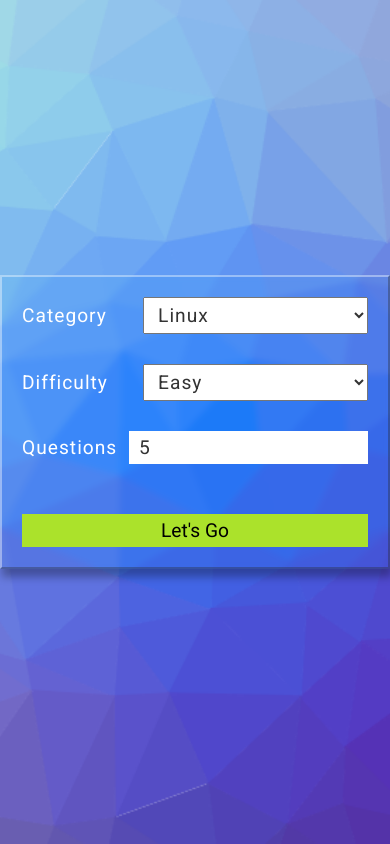
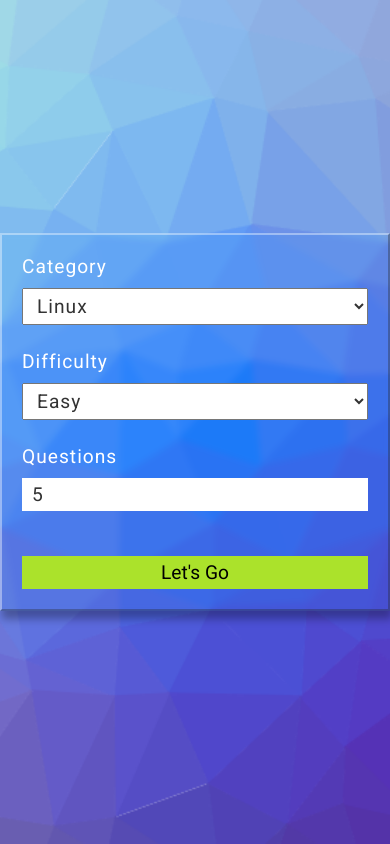
Before and after one commit to ddepu11/coding-quiz-react-app, a React (Create React App) app: page / in a window 390 px wide. Built offline with nearby package versions, Linux system fonts and the light colour scheme.

Commit message:
styled for mobile view

```diff
--- a/src/App.css
+++ b/src/App.css
@@ -135,11 +135,14 @@ select {
 }
 .tick {
   color: green;
+  font-size: 1.54em;
+}
+.write_answere span {
   font-size: 1.3em;
 }
 .quiz {
   display: grid;
-  grid-template-columns: repeat(2, minmax(100px, 200px));
+  grid-template-columns: repeat(2, minmax(100px, 250px));
   grid-template-areas:
     "h h"
     "s s";
@@ -162,7 +165,7 @@ select {
 }
 
 .q h3 {
-  font-size: 1.3em;
+  font-size: 1.4em;
   font-weight: 400;
   letter-spacing: 1px;
 }
@@ -176,6 +179,7 @@ select {
   display: block;
   padding: 10px 20px;
   margin-bottom: 10px;
+  font-size: 1em;
 }
 
 .res_overlay {
@@ -223,3 +227,62 @@ select {
 .play_again:hover {
   transform: scale(1.1) translateX(-5px);
 }
+@media (max-width: 510px) {
+  .form-control label {
+    font-size: 1.2em;
+    margin-bottom: 10px;
+  }
+  .form-control input {
+    width: 100%;
+  }
+
+  .form-control select {
+    font-size: 1.2em;
+    letter-spacing: 1px;
+    padding: 5px 10px;
+    width: 100%;
+  }
+  .form-control {
+    align-items: flex-start;
+    flex-direction: column;
+    padding: 0 0 25px;
+  }
+  .q h3 {
+    font-size: 1em;
+  }
+  .options button {
+    padding: 8px 16px;
+    margin-bottom: 10px;
+    font-size: 0.8em;
+  }
+  .next_q {
+    font-size: 0.8em;
+    padding: 10px 20px;
+    margin-top: 15px;
+    width: 100%;
+  }
+  .write_answere span {
+    font-size: 1em;
+  }
+  .tick {
+    font-size: 1.3em;
+  }
+  .res h1 {
+    font-size: 1em;
+    letter-spacing: 4px;
+    padding: 10px 10px;
+  }
+  .res p {
+    font-size: 0.8em;
+    padding: 10px 10px;
+  }
+  .play_again {
+    font-size: 0.8em;
+    padding: 10px 20px;
+    margin-top: 20px;
+    width: 50%;
+  }
+  .loading {
+    font-size: 1.2em;
+  }
+}
--- a/src/Components/Quiz.jsx
+++ b/src/Components/Quiz.jsx
@@ -59,11 +59,9 @@ export default function Quiz() {
               Questions {currentQuestionIndex + 1}/{quizes.length}
             </p>
           </div>
-          <div className="write_answere">
-            <span>
-              <TiTick className="tick" />
-              {correctAnsweres}
-            </span>
+          <div className="write_answere flex">
+            <TiTick className="tick" />
+            <span>{correctAnsweres}</span>
           </div>
         </header>
         <section className="section">
--- a/src/Components/Result.jsx
+++ b/src/Components/Result.jsx
@@ -3,8 +3,10 @@ import { useGlobalContext } from "../context";
 
 export default function Result() {
   const { restartQuiz, correctAnsweres, quizes } = useGlobalContext();
+
   const a = quizes.length / 100;
   const res = a * correctAnsweres;
+
   return (
     <div className="res_overlay flex">
       <div className="res">
```
